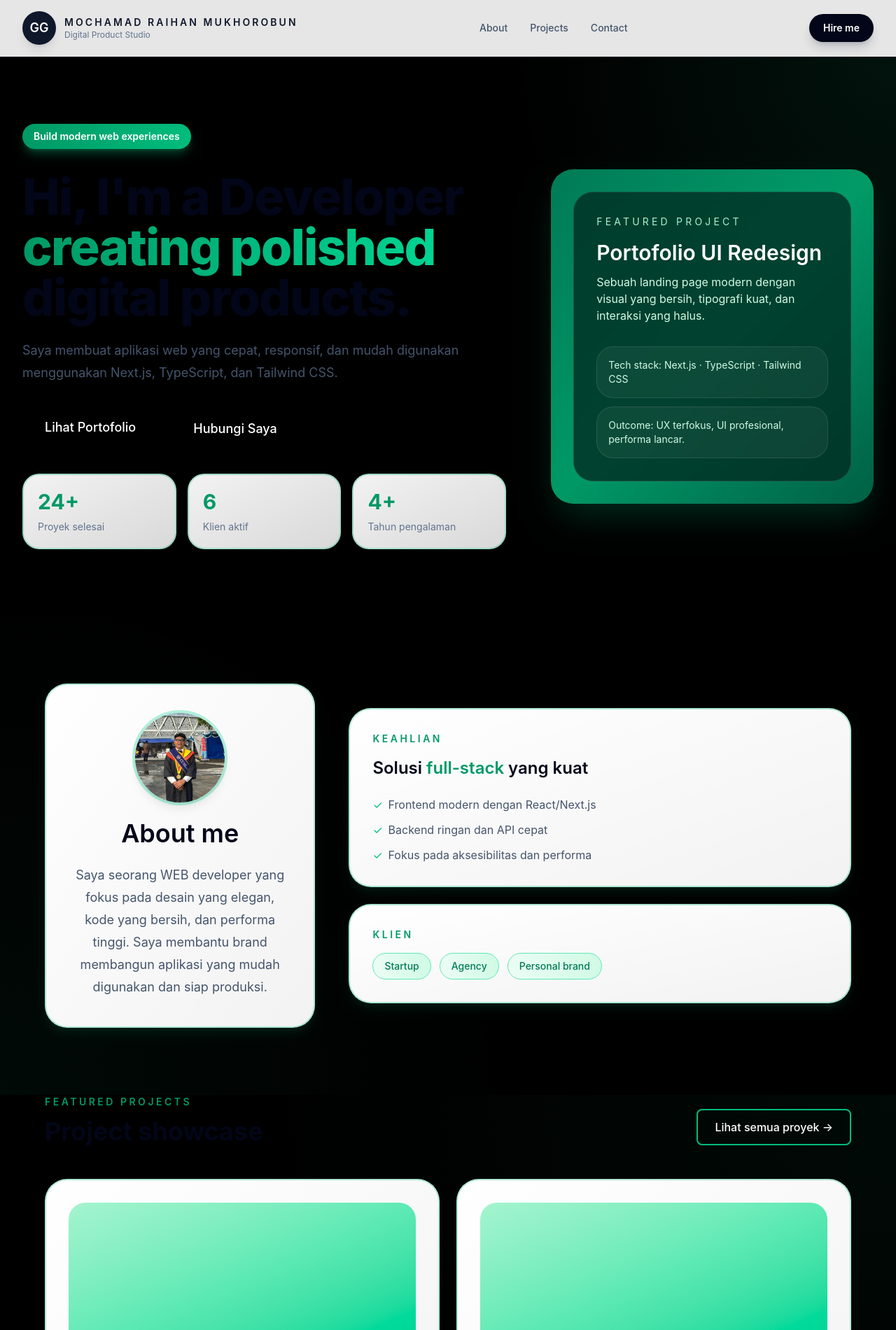
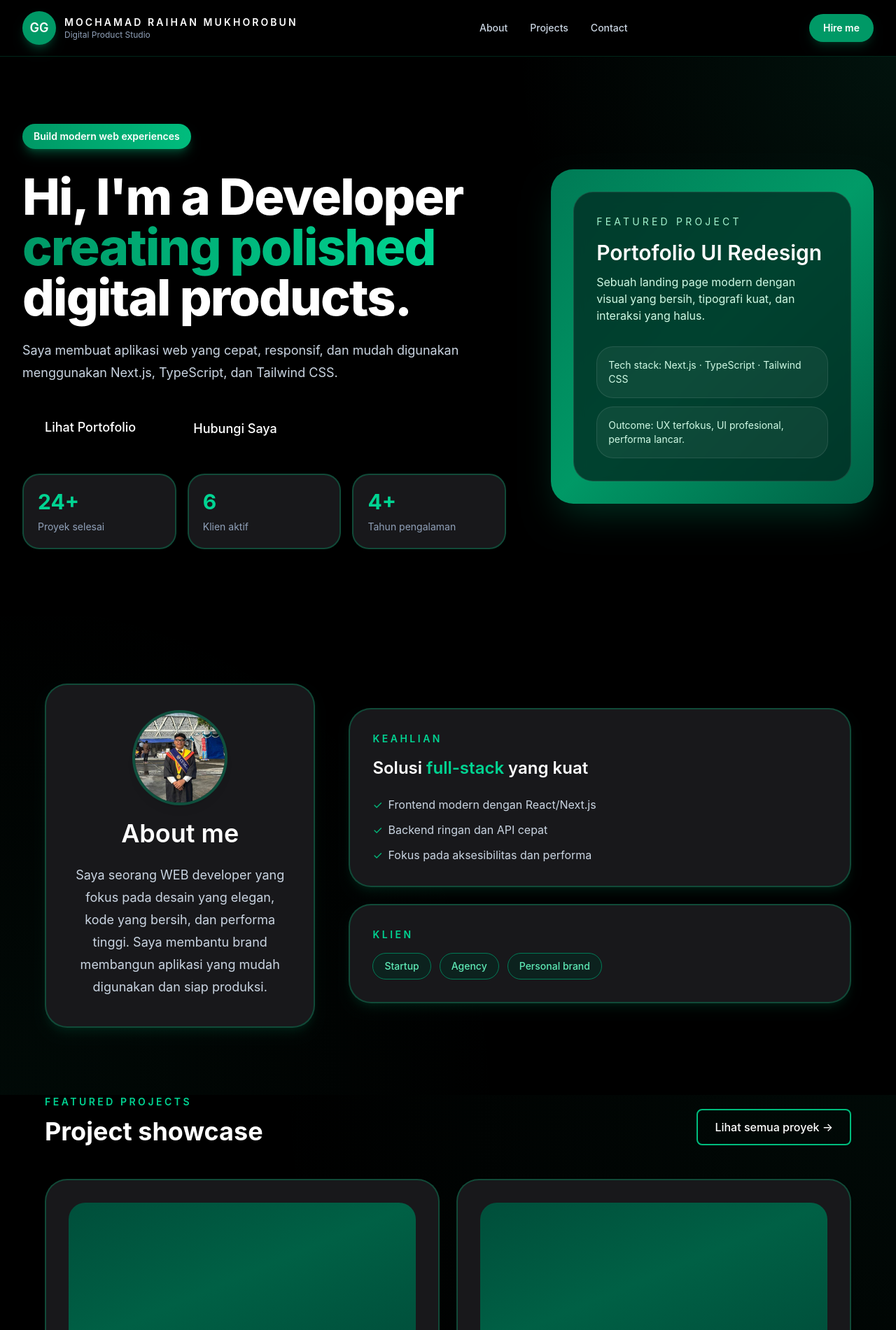
Before and after one commit to muchamadraihan/portofolio, a Next.js app: page / in a window 1280 px wide. Shown: the top 1901 px of the page at 70% size. Built offline with nearby package versions, Linux system fonts and the light colour scheme.

Commit message:
bg section

```diff
--- a/app/components/AboutSection.tsx
+++ b/app/components/AboutSection.tsx
@@ -5,36 +5,36 @@ export default function AboutSection() {
       <div className="mx-auto max-w-6xl relative">
         <div className="grid gap-12 lg:grid-cols-[0.7fr_1.3fr] items-center">
           <div className="space-y-8">
-            <div className="rounded-4xl bg-linear-to-br from-white to-white/95 dark:from-slate-900 dark:to-slate-950 border-2 border-emerald-500/30 dark:border-emerald-500/20 p-10 shadow-lg shadow-emerald-500/10 hover:shadow-emerald-500/20 transition-all animate-slide-in-left">
+            <div className="rounded-4xl bg-zinc-900 border-2 border-emerald-500/30 p-10 shadow-lg shadow-emerald-500/10 hover:shadow-emerald-500/20 transition-all animate-slide-in-left">
               <img
                 src="/fotowisuda.jpeg"
                 alt="Foto diri"
                 className="w-32 h-32 rounded-full mx-auto mb-6 object-cover shadow-lg ring-4 ring-emerald-400/30 hover:ring-emerald-400/50 transition-all"
               />
-              <h3 className="text-4xl font-semibold text-slate-950 dark:text-white text-center">About me</h3>
-              <p className="mt-6 text-lg leading-8 text-slate-600 dark:text-slate-300 text-center">
+              <h3 className="text-4xl font-semibold text-white text-center">About me</h3>
+              <p className="mt-6 text-lg leading-8 text-slate-300 text-center">
                 Saya seorang WEB developer yang fokus pada desain yang elegan, kode yang bersih, dan performa tinggi. Saya membantu brand membangun aplikasi yang mudah digunakan dan siap produksi.
               </p>
             </div>
           </div>
 
           <div className="grid gap-6">
-            <div className="rounded-4xl border-2 border-emerald-500/30 dark:border-emerald-500/20 bg-linear-to-br from-white to-white/95 dark:from-slate-900 dark:to-slate-950 p-8 shadow-lg shadow-emerald-500/10 hover:shadow-emerald-500/20 hover:border-emerald-500/50 transition-all animate-fade-up animate-delay-100">
-              <p className="text-sm uppercase tracking-[0.25em] text-emerald-600 dark:text-emerald-400 font-semibold">Keahlian</p>
-              <h4 className="mt-4 text-2xl font-semibold text-slate-950 dark:text-white">Solusi <span className="text-emerald-600 dark:text-emerald-400">full-stack</span> yang kuat</h4>
-              <ul className="mt-6 space-y-3 text-slate-600 dark:text-slate-300">
+            <div className="rounded-4xl border-2 border-emerald-500/30 bg-zinc-900 p-8 shadow-lg shadow-emerald-500/10 hover:shadow-emerald-500/20 hover:border-emerald-500/50 transition-all animate-fade-up animate-delay-100">
+              <p className="text-sm uppercase tracking-[0.25em] text-emerald-400 font-semibold">Keahlian</p>
+              <h4 className="mt-4 text-2xl font-semibold text-white">Solusi <span className="text-emerald-400">full-stack</span> yang kuat</h4>
+              <ul className="mt-6 space-y-3 text-slate-300">
                 <li className="flex items-center gap-2"><span className="text-emerald-500">✓</span> Frontend modern dengan React/Next.js</li>
                 <li className="flex items-center gap-2"><span className="text-emerald-500">✓</span> Backend ringan dan API cepat</li>
                 <li className="flex items-center gap-2"><span className="text-emerald-500">✓</span> Fokus pada aksesibilitas dan performa</li>
               </ul>
             </div>
 
-            <div className="rounded-4xl border-2 border-emerald-500/30 dark:border-emerald-500/20 bg-linear-to-br from-white to-white/95 dark:from-slate-900 dark:to-slate-950 p-8 shadow-lg shadow-emerald-500/10 hover:shadow-emerald-500/20 hover:border-emerald-500/50 transition-all animate-fade-up animate-delay-200">
-              <p className="text-sm uppercase tracking-[0.25em] text-emerald-600 dark:text-emerald-400 font-semibold">Klien</p>
+            <div className="rounded-4xl border-2 border-emerald-500/30 bg-zinc-900 p-8 shadow-lg shadow-emerald-500/10 hover:shadow-emerald-500/20 hover:border-emerald-500/50 transition-all animate-fade-up animate-delay-200">
+              <p className="text-sm uppercase tracking-[0.25em] text-emerald-400 font-semibold">Klien</p>
               <div className="mt-4 flex flex-wrap gap-3">
-                <span className="rounded-full bg-linear-to-r from-emerald-50 to-emerald-100 dark:from-emerald-950/50 dark:to-emerald-900/50 border border-emerald-300 dark:border-emerald-700 px-4 py-2 text-sm text-emerald-700 dark:text-emerald-300 font-medium">Startup</span>
-                <span className="rounded-full bg-linear-to-r from-emerald-50 to-emerald-100 dark:from-emerald-950/50 dark:to-emerald-900/50 border border-emerald-300 dark:border-emerald-700 px-4 py-2 text-sm text-emerald-700 dark:text-emerald-300 font-medium">Agency</span>
-                <span className="rounded-full bg-linear-to-r from-emerald-50 to-emerald-100 dark:from-emerald-950/50 dark:to-emerald-900/50 border border-emerald-300 dark:border-emerald-700 px-4 py-2 text-sm text-emerald-700 dark:text-emerald-300 font-medium">Personal brand</span>
+                <span className="rounded-full bg-emerald-950/50 border border-emerald-700 px-4 py-2 text-sm text-emerald-300 font-medium">Startup</span>
+                <span className="rounded-full bg-emerald-950/50 border border-emerald-700 px-4 py-2 text-sm text-emerald-300 font-medium">Agency</span>
+                <span className="rounded-full bg-emerald-950/50 border border-emerald-700 px-4 py-2 text-sm text-emerald-300 font-medium">Personal brand</span>
               </div>
             </div>
           </div>
--- a/app/components/Footer.tsx
+++ b/app/components/Footer.tsx
@@ -1,7 +1,7 @@
 export default function Footer() {
     return (
-        <footer className="bg-white dark:bg-zinc-950 border-t border-zinc-200 dark:border-zinc-800 px-6 py-8">
-        <div className="max-w-4xl mx-auto text-center text-zinc-600 dark:text-zinc-400">
+        <footer className="bg-black border-t border-emerald-500/20 px-6 py-8">
+        <div className="max-w-4xl mx-auto text-center text-slate-400">
           <p>&copy; 2026 My Portfolio. All rights reserved.</p>
         </div>
       </footer>
--- a/app/components/Header.tsx
+++ b/app/components/Header.tsx
@@ -2,37 +2,37 @@ import Link from "next/link";
 
 export default function Header() {
   return (
-    <header className="sticky top-0 z-50 border-b border-slate-200/70 bg-white/90 backdrop-blur-xl shadow-sm dark:border-slate-800/70 dark:bg-slate-950/80">
+    <header className="sticky top-0 z-50 border-b border-emerald-500/20 bg-black">
       <div className="mx-auto flex max-w-7xl items-center justify-between px-6 py-4 lg:px-8">
         <Link href="/" className="flex items-center gap-3">
-          <div className="flex h-12 w-12 items-center justify-center rounded-3xl bg-slate-900 text-white shadow-lg shadow-slate-900/10">
+          <div className="flex h-12 w-12 items-center justify-center rounded-3xl bg-emerald-600 text-white shadow-lg shadow-emerald-600/30">
             <span className="text-lg font-semibold">GG</span>
           </div>
           <div>
-            <p className="text-sm font-semibold tracking-[0.22em] uppercase text-slate-900 dark:text-white">
+            <p className="text-sm font-semibold tracking-[0.22em] uppercase text-white">
               Mochamad Raihan Mukhorobun
             </p>
-            <p className="text-xs text-slate-500 dark:text-slate-400">
+            <p className="text-xs text-slate-400">
               Digital Product Studio
             </p>
           </div>
         </Link>
 
         <nav className="hidden items-center gap-8 md:flex">
-          <a href="#about" className="text-sm font-medium text-slate-600 transition hover:text-slate-950 dark:text-slate-300 dark:hover:text-white">
+          <a href="#about" className="text-sm font-medium text-slate-300 transition hover:text-white">
             About
           </a>
-          <a href="#projects" className="text-sm font-medium text-slate-600 transition hover:text-slate-950 dark:text-slate-300 dark:hover:text-white">
+          <a href="#projects" className="text-sm font-medium text-slate-300 transition hover:text-white">
             Projects
           </a>
-          <a href="#contact" className="text-sm font-medium text-slate-600 transition hover:text-slate-950 dark:text-slate-300 dark:hover:text-white">
+          <a href="#contact" className="text-sm font-medium text-slate-300 transition hover:text-white">
             Contact
           </a>
         </nav>
 
         <a
           href="#contact"
-          className="inline-flex items-center justify-center rounded-full bg-slate-950 px-5 py-2.5 text-sm font-semibold text-white shadow-lg shadow-slate-900/20 transition hover:bg-slate-700 dark:bg-white dark:text-slate-950 dark:hover:bg-slate-200"
+          className="inline-flex items-center justify-center rounded-full bg-emerald-600 px-5 py-2.5 text-sm font-semibold text-white shadow-lg shadow-emerald-600/20 transition hover:bg-emerald-700"
         >
           Hire me
         </a>
--- a/app/components/HeroSection.tsx
+++ b/app/components/HeroSection.tsx
@@ -11,10 +11,10 @@ export default function HeroSection() {
               Build modern web experiences
             </span>
             <div className="animate-fade-up animate-delay-100">
-              <h1 className="text-5xl sm:text-6xl lg:text-7xl font-extrabold tracking-tight text-slate-950 dark:text-white">
+              <h1 className="text-5xl sm:text-6xl lg:text-7xl font-extrabold tracking-tight text-white">
                 Hi, I&apos;m a Developer <span className="text-transparent bg-clip-text bg-linear-to-r from-emerald-600 to-emerald-400">creating polished</span> digital products.
               </h1>
-              <p className="mt-6 max-w-2xl text-lg leading-8 text-slate-600 dark:text-slate-300">
+              <p className="mt-6 max-w-2xl text-lg leading-8 text-slate-300">
                 Saya membuat aplikasi web yang cepat, responsif, dan mudah digunakan menggunakan Next.js, TypeScript, dan Tailwind CSS.
               </p>
             </div>
@@ -29,17 +29,17 @@ export default function HeroSection() {
             </div>
 
             <div className="grid grid-cols-1 sm:grid-cols-3 gap-4 mt-8">
-              <div className="rounded-3xl bg-linear-to-br from-white/95 to-white/85 dark:from-slate-900/90 dark:to-slate-900/70 border-2 border-emerald-500/30 dark:border-emerald-500/20 p-5 shadow-sm hover:shadow-md hover:border-emerald-500/50 transition-all animate-fade-up animate-delay-300">
-                <p className="text-3xl font-bold text-emerald-600 dark:text-emerald-400">24+</p>
-                <p className="mt-2 text-sm text-slate-500 dark:text-slate-400">Proyek selesai</p>
+              <div className="rounded-3xl bg-zinc-900 border-2 border-emerald-500/30 p-5 shadow-sm hover:shadow-md hover:border-emerald-500/50 transition-all animate-fade-up animate-delay-300">
+                <p className="text-3xl font-bold text-emerald-400">24+</p>
+                <p className="mt-2 text-sm text-slate-400">Proyek selesai</p>
               </div>
-              <div className="rounded-3xl bg-linear-to-br from-white/95 to-white/85 dark:from-slate-900/90 dark:to-slate-900/70 border-2 border-emerald-500/30 dark:border-emerald-500/20 p-5 shadow-sm hover:shadow-md hover:border-emerald-500/50 transition-all animate-fade-up animate-delay-300">
-                <p className="text-3xl font-bold text-emerald-600 dark:text-emerald-400">6</p>
-                <p className="mt-2 text-sm text-slate-500 dark:text-slate-400">Klien aktif</p>
+              <div className="rounded-3xl bg-zinc-900 border-2 border-emerald-500/30 p-5 shadow-sm hover:shadow-md hover:border-emerald-500/50 transition-all animate-fade-up animate-delay-300">
+                <p className="text-3xl font-bold text-emerald-400">6</p>
+                <p className="mt-2 text-sm text-slate-400">Klien aktif</p>
               </div>
-              <div className="rounded-3xl bg-linear-to-br from-white/95 to-white/85 dark:from-slate-900/90 dark:to-slate-900/70 border-2 border-emerald-500/30 dark:border-emerald-500/20 p-5 shadow-sm hover:shadow-md hover:border-emerald-500/50 transition-all animate-fade-up animate-delay-300">
-                <p className="text-3xl font-bold text-emerald-600 dark:text-emerald-400">4+</p>
-                <p className="mt-2 text-sm text-slate-500 dark:text-slate-400">Tahun pengalaman</p>
+              <div className="rounded-3xl bg-zinc-900 border-2 border-emerald-500/30 p-5 shadow-sm hover:shadow-md hover:border-emerald-500/50 transition-all animate-fade-up animate-delay-300">
+                <p className="text-3xl font-bold text-emerald-400">4+</p>
+                <p className="mt-2 text-sm text-slate-400">Tahun pengalaman</p>
               </div>
             </div>
           </div>
--- a/app/components/ProjectsSection.tsx
+++ b/app/components/ProjectsSection.tsx
@@ -12,10 +12,10 @@ export default function ProjectsSection() {
       <div className="mx-auto max-w-6xl relative">
         <div className="flex flex-col gap-6 sm:flex-row sm:items-end sm:justify-between mb-12 animate-fade-down">
           <div>
-            <p className="text-sm uppercase tracking-[0.25em] text-emerald-600 dark:text-emerald-400 font-semibold">Featured projects</p>
-            <h3 className="mt-3 text-4xl font-bold text-slate-950 dark:text-white">Project showcase</h3>
+            <p className="text-sm uppercase tracking-[0.25em] text-emerald-400 font-semibold">Featured projects</p>
+            <h3 className="mt-3 text-4xl font-bold text-white">Project showcase</h3>
           </div>
-          <Button variant="outline" size="medium" href="/projects" className="border-emerald-500 text-emerald-600 dark:text-emerald-400 hover:bg-emerald-50 dark:hover:bg-emerald-950/30">
+          <Button variant="outline" size="medium" href="/projects" className="border-emerald-500 text-emerald-400 hover:bg-emerald-950/30">
             Lihat semua proyek →
           </Button>
         </div>
@@ -23,16 +23,16 @@ export default function ProjectsSection() {
         <div className="mt-10 grid gap-6 md:grid-cols-2">
           {displayedProjects.map((project, index) => (
             <Link key={`${project.id}-${index}`} href={`/projects/${project.id}`}>
-              <article className={`rounded-4xl border-2 border-emerald-500/30 dark:border-emerald-500/20 bg-linear-to-br from-white to-white/95 dark:from-slate-900 dark:to-slate-950 p-8 shadow-sm hover:shadow-emerald-500/20 hover:border-emerald-500/50 transition-all cursor-pointer h-full animate-fade-up ${index === 1 || index === 3 ? 'animate-delay-100' : index === 2 || index === 4 ? 'animate-delay-200' : 'animate-delay-300'}`}>
-                <div className="h-52 rounded-3xl bg-linear-to-br from-emerald-200 via-emerald-300 to-emerald-400 dark:from-emerald-900 dark:via-emerald-800 dark:to-emerald-900 mb-6 hover:shadow-lg hover:shadow-emerald-500/20 transition-all" />
-                <h4 className="text-2xl font-semibold text-slate-950 dark:text-white">{project.title}</h4>
-                <p className="text-sm font-semibold text-emerald-600 dark:text-emerald-400 mt-2 mb-2">{project.category}</p>
-                <p className="mt-3 text-slate-600 dark:text-slate-300">
+              <article className={`rounded-4xl border-2 border-emerald-500/30 bg-zinc-900 p-8 shadow-sm hover:shadow-emerald-500/20 hover:border-emerald-500/50 transition-all cursor-pointer h-full animate-fade-up ${index === 1 || index === 3 ? 'animate-delay-100' : index === 2 || index === 4 ? 'animate-delay-200' : 'animate-delay-300'}`}>
+                <div className="h-52 rounded-3xl bg-linear-to-br from-emerald-900 via-emerald-800 to-emerald-900 mb-6 hover:shadow-lg hover:shadow-emerald-500/20 transition-all" />
+                <h4 className="text-2xl font-semibold text-white">{project.title}</h4>
+                <p className="text-sm font-semibold text-emerald-400 mt-2 mb-2">{project.category}</p>
+                <p className="mt-3 text-slate-300">
                   {project.description}
                 </p>
-                <div className="mt-6 flex flex-wrap gap-2 text-sm text-slate-600 dark:text-slate-400">
+                <div className="mt-6 flex flex-wrap gap-2 text-sm text-slate-400">
                   {project.technologies.map((tech) => (
-                    <span key={tech} className="rounded-full bg-emerald-100 dark:bg-emerald-950/50 px-3 py-1 text-emerald-700 dark:text-emerald-300 border border-emerald-300/50 dark:border-emerald-700/50">
+                    <span key={tech} className="rounded-full bg-emerald-950/50 px-3 py-1 text-emerald-300 border border-emerald-700/50">
                       {tech}
                     </span>
                   ))}
```
Also changed, not shown: app/components/ContactSection.tsx (+32 -32 lines), app/projects/[slug]/page.tsx (+17 -17 lines), app/projects/page.tsx (+12 -12 lines).
